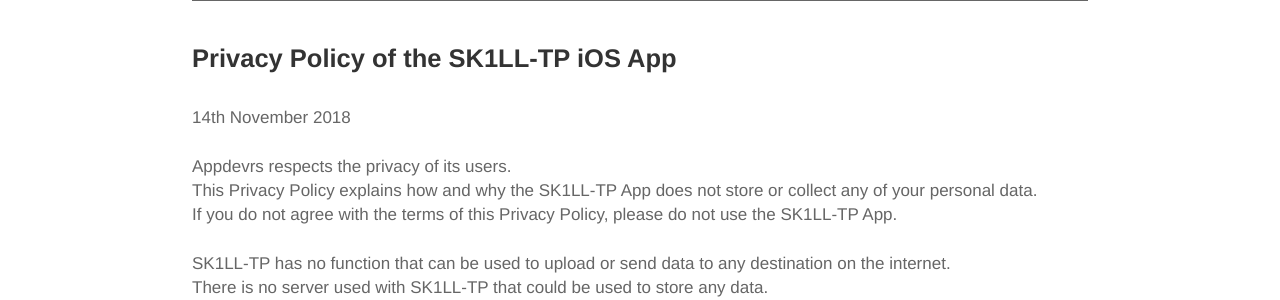
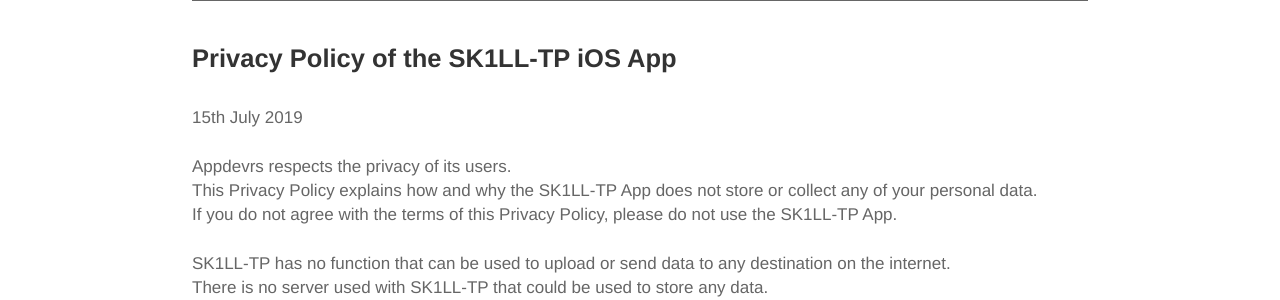
Before and after one commit to appdevrs/appdevrs.github.io, a Jekyll site: the page built from privacypolicy_skilltp.html, in a window 1280 px wide. Shown: the part 150-450 px from the top of the page. Built offline with Jekyll 4.4.1, drawn with Linux system fonts in a browser that asks for light colours.

Commit message:
Update privacypolicy_skilltp.html

```diff
--- a/privacypolicy_skilltp.html
+++ b/privacypolicy_skilltp.html
@@ -9,7 +9,7 @@
 </div>
 <br>
 <div class="descr">
-14th November 2018<br>
+15th July 2019<br>
 <br>
 Appdevrs respects the privacy of its users.<br>
 This Privacy Policy explains how and why the SK1LL-TP App does not store or collect any of your personal data.<br>
```
